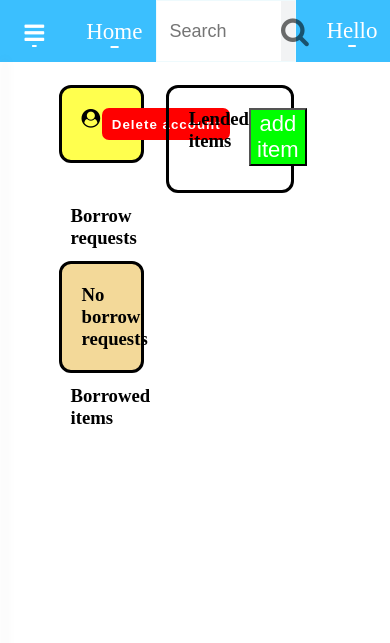
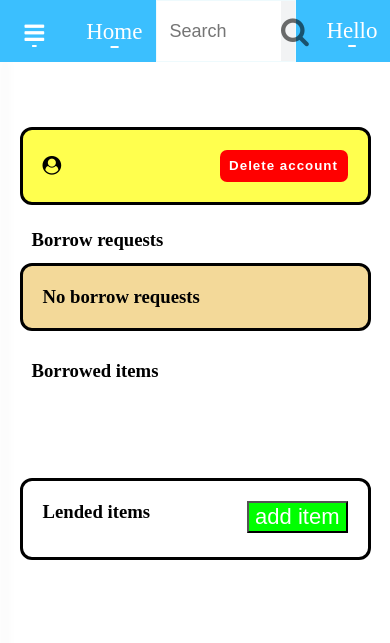
Before and after one commit to nolwoldn/Lender-Web, a Django app: template Lend/templates/profile.html in a window 390 px wide. Shown: the top 643 px of the page. Run offline with Django 4.2, Linux system fonts and the light colour scheme; the template is opened without the code that fills it, so the values that code supplies are empty.

Commit message:
finished mobile responsiveness for profile page

```diff
--- a/Lend/static/css/header.css
+++ b/Lend/static/css/header.css
@@ -17,6 +17,7 @@ body {
   background-color: rgb(59, 191, 254) !important;
   color: white;
   flex-flow: row nowrap;
+  z-index: 20;
 }
 .burger {
   margin-right: 5px;
--- a/Lend/static/css/profile.css
+++ b/Lend/static/css/profile.css
@@ -19,7 +19,6 @@ body {
   display: flex;
   flex-flow: column nowrap;
   gap: 0px;
-  position: static;
 }
 .main-profile {
   margin-bottom: 30px;
@@ -28,7 +27,7 @@ body {
   border: 3px solid black;
   display: flex;
   justify-content: space-between !important;
-
+  align-items: center;
   border-radius: 12px;
   background-color: rgba(255, 255, 44, 0.836);
 }
@@ -48,6 +47,7 @@ body {
   padding: 20px;
   background-color: rgba(224, 160, 0, 0.399);
   border: 3px solid black;
+  margin-bottom: 5px;
   border-radius: 12px;
   display: flex;
   justify-content: space-between;
@@ -118,6 +118,16 @@ body {
   flex-flow: column nowrap;
   height: 60%;
 }
+
+.image-preview {
+  width: 400px;
+  height: 200px;
+}
+.item-image {
+  width: 400px;
+  height: 100px;
+}
+
 h1,
 h2,
 h3,
@@ -131,6 +141,12 @@ h6 {
   justify-content: space-between;
   margin-bottom: 0px;
   font-size: 22px;
+}
+
+#image-preview {
+  width: 100%;
+  height: 200px;
+  border: 1px solid black;
 }
 
 .Lend-item {
@@ -168,6 +184,12 @@ h6 {
   gap: 4px;
   display: none;
 }
+
+.brrw-itm-n {
+  z-index: -1;
+  position: relative;
+}
+
 .delete-account {
   background-color: red;
   color: white;
@@ -285,3 +307,51 @@ h6 {
 .user-w-b-link:active::after {
   background-color: red;
 }
+
+@media (min-width: 300px) and (max-width: 500px) {
+  .full {
+    padding: 10vh 5%;
+    flex-flow: column nowrap;
+    gap: 10vh;
+  }
+
+  .profile-left {
+    width: 100%;
+    display: flex;
+    flex-flow: column wrap;
+    padding-top: 5vh;
+    gap: 12px;
+  }
+  .main-profile {
+    margin-bottom: 0px;
+    display: flex;
+    align-items: center;
+  }
+
+  .profile-right {
+    width: 100%;
+  }
+
+  .item-image {
+    width: 100%;
+    height: 100px;
+  }
+
+  .lending {
+    width: 90%;
+    top: 30%;
+  }
+
+  .editing {
+    top: 20%;
+    left: 5%;
+    transform: none;
+    width: 90%;
+  }
+
+  .image-preview {
+    width: 100%;
+    height: 200px;
+    border: 1px solid black;
+  }
+}
--- a/Lend/templates/profile.html
+++ b/Lend/templates/profile.html
@@ -27,8 +27,7 @@
             src=""
             alt="Image Preview"
             style="display: none"
-            width="200px"
-            height="200px"
+
           />
         </section>
         <label for="lending-item-image">Image of item</label>
@@ -137,8 +136,7 @@
           <img
             class="item-image"
             src="{{x.image}}"
-            width="400px"
-            height="100px"
+
             alt="No image"
           />
           <div class="prof-item-card-top">
@@ -197,8 +195,7 @@
           <section class="image-preview-box">
             <img
               class="image-preview"
-              width="400px"
-              height="200px"
+
               src="{{x.image}}"
               id="lending-prev-edit-{{x.id}}"
             />
```
